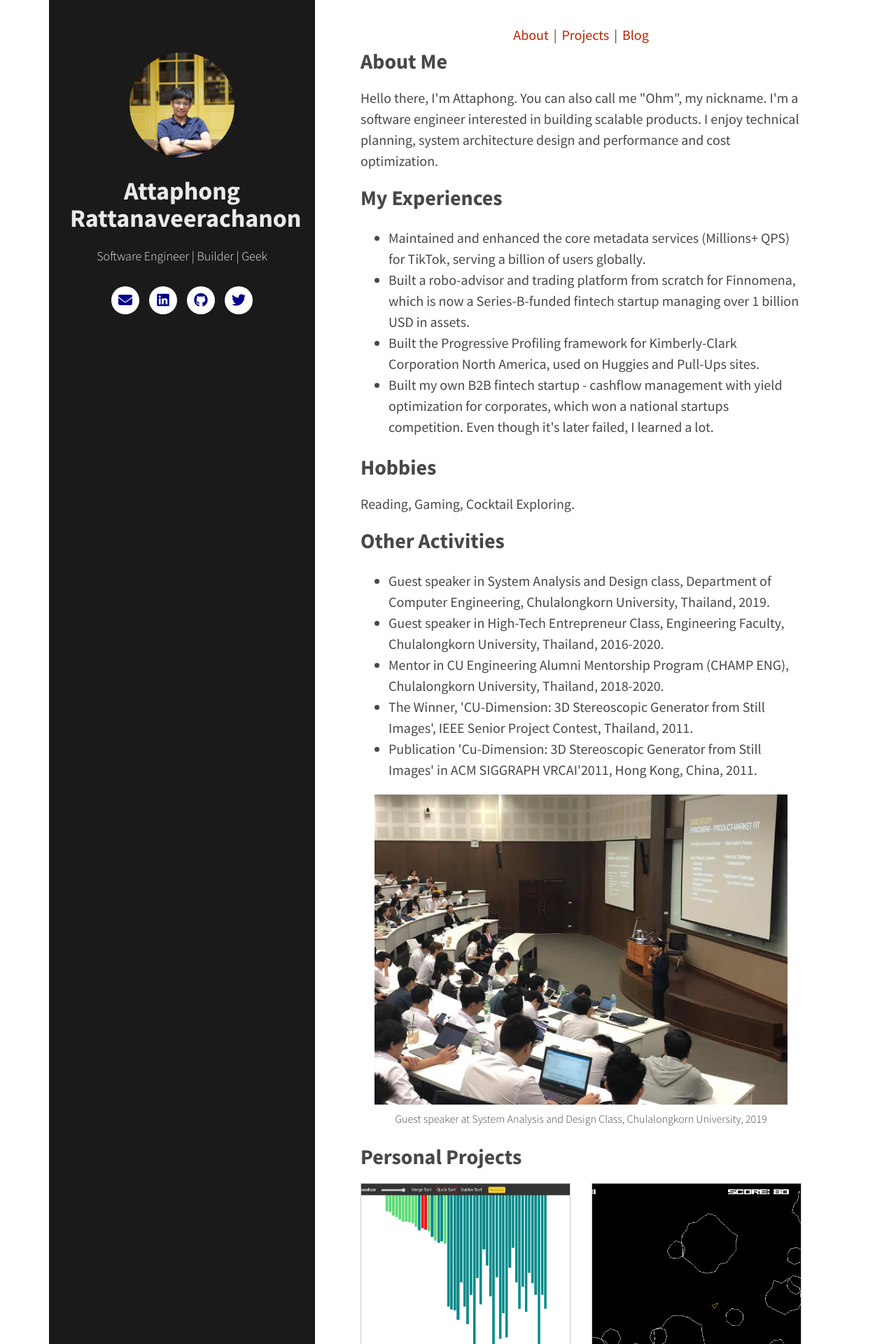
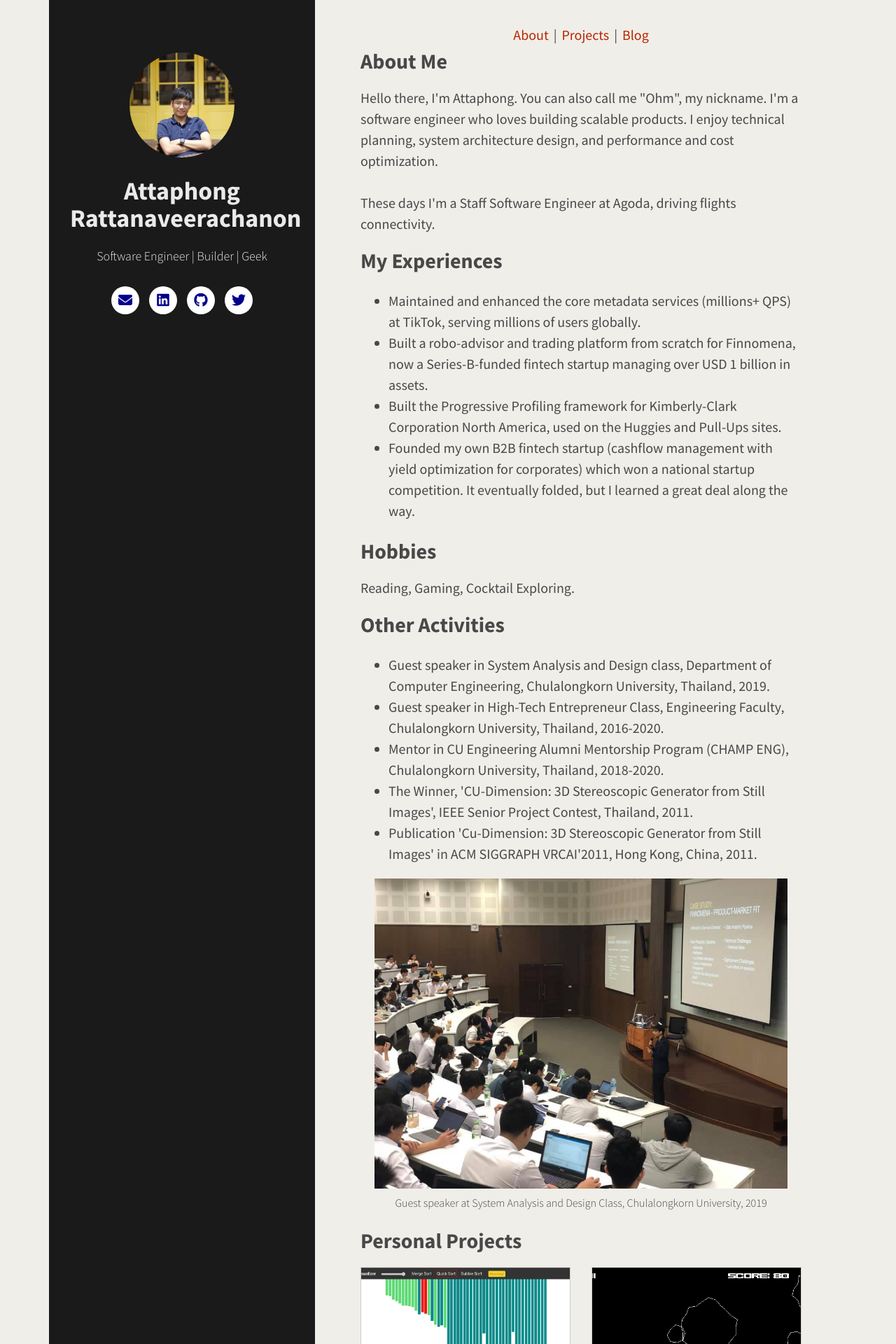
Before and after one commit to detohm/detohm.github.io, a Jekyll site: the page built from index.md, in a window 1280 px wide. Shown: the top 1920 px of the page at 70% size. Built offline with Jekyll 4.4.1, drawn with Linux system fonts in a browser that asks for light colours; nearby versions of some CDN libraries; some of the changed text lies outside the part shown.

Commit message:
chore: update content

```diff
--- a/_includes/home.html
+++ b/_includes/home.html
@@ -6,13 +6,14 @@
         </div>
         <div class="col-12">
             <h2>About Me</h2>
-            <p>Hello there, I'm Attaphong. You can also call me "Ohm", my nickname. I'm a software engineer interested in building scalable products. I enjoy technical planning, system architecture design and performance and cost optimization.</p>
+            <p>Hello there, I'm Attaphong. You can also call me "Ohm", my nickname. I'm a software engineer who loves building scalable products. I enjoy technical planning, system architecture design, and performance and cost optimization.</p>
+            <p>These days I'm a Staff Software Engineer at Agoda, driving flights connectivity.</p>
             <h2>My Experiences</h2>
             <ul>
-                <li>Maintained and enhanced the core metadata services (Millions+ QPS) for TikTok, serving a billion of users globally.</li>
-                <li>Built a robo-advisor and trading platform from scratch for Finnomena, which is now a Series-B-funded fintech startup managing over 1 billion USD in assets.</li>
-                <li>Built the Progressive Profiling framework for Kimberly-Clark Corporation North America, used on Huggies and Pull-Ups sites.</li>
-                <li>Built my own B2B fintech startup - cashflow management with yield optimization for corporates, which won a national startups competition. Even though it's later failed, I learned a lot.</li>
+                <li>Maintained and enhanced the core metadata services (millions+ QPS) at TikTok, serving millions of users globally.</li>
+                <li>Built a robo-advisor and trading platform from scratch for Finnomena, now a Series-B-funded fintech startup managing over USD 1 billion in assets.</li>
+                <li>Built the Progressive Profiling framework for Kimberly-Clark Corporation North America, used on the Huggies and Pull-Ups sites.</li>
+                <li>Founded my own B2B fintech startup (cashflow management with yield optimization for corporates) which won a national startup competition. It eventually folded, but I learned a great deal along the way.</li>
             </ul>
         </div>
 
@@ -76,6 +77,7 @@
         <div class="col-12 blog" id="blog">
             <h2>Blog</h2>
             <ul>
+              <li><a href="https://medium.com/agoda-engineering/how-agoda-simulates-booking-flows-to-test-flight-integrations-204ec4f2e128" target="_blank"  >How Agoda Simulates Booking Flows to Test Flight Integrations</a></li>
               <li><a href="https://blog.finnomena.com/tech-stack-%E0%B8%97%E0%B8%B5%E0%B9%88%E0%B9%83%E0%B8%8A%E0%B9%89%E0%B9%83%E0%B8%99-finnomena-q4-2019-d5212bb6071a" target="_blank"  >High-Level Architecture and Tech Stack of FINNOMENA</a></li>
               <li><a href="https://blog.finnomena.com/0-1-knapsack-with-go-%E0%B8%AB%E0%B8%A2%E0%B8%B4%E0%B8%9A%E0%B8%82%E0%B8%AD%E0%B8%87%E0%B9%83%E0%B8%AA%E0%B9%88%E0%B8%96%E0%B8%B8%E0%B8%87%E0%B9%80%E0%B8%9B%E0%B9%89%E0%B8%94%E0%B9%89%E0%B8%A7%E0%B8%A2%E0%B8%A0%E0%B8%B2%E0%B8%A9%E0%B8%B2-go-fc0ed079fd10" target="_blank"  >Compare Go to JavaScript for solving knapsack problem</a></li>
               <li><a href="https://blog.finnomena.com/0-1-knapsack-problem-%E0%B8%AB%E0%B8%A2%E0%B8%B4%E0%B8%9A%E0%B8%82%E0%B8%AD%E0%B8%87%E0%B9%83%E0%B8%AA%E0%B9%88%E0%B8%96%E0%B8%B8%E0%B8%87%E0%B9%80%E0%B8%9B%E0%B9%89%E0%B9%83%E0%B8%AB%E0%B9%89%E0%B9%84%E0%B8%A7-efbdf20a9de5" target="_blank" >How to solve 0/1 knapsack problem (without dynamic programming)</a></li>
--- a/_sass/main.scss
+++ b/_sass/main.scss
@@ -2,7 +2,7 @@
 $sidebar-bg-color: #1A1A1A;
 // $home-bg-color: #0E0B16;
 // $home-bg-color: #202124;
-$home-bg-color: #FFF;
+$home-bg-color: #F0EEE9;
 // $base-color: #EAEAEA;
 $base-color: #484848;
 $sidebar-color: #EAEAEA;
@@ -10,7 +10,7 @@ $sidebar-color: #EAEAEA;
 
 $body-bg-color-1:#813772;
 $body-bg-color-2:#B82601;
-$body-bg-color:#1A1A1A;
+$body-bg-color:#F0EEE9;
 
 
 * {
@@ -37,7 +37,7 @@ html {
 
 body {
     // background-image: linear-gradient($body-bg-color-1, $body-bg-color-2);
-    // background-color: $body-bg-color;
+    background-color: $body-bg-color;
     height: 100%;
 }
 
```
Also changed, not shown: 1 other file.
